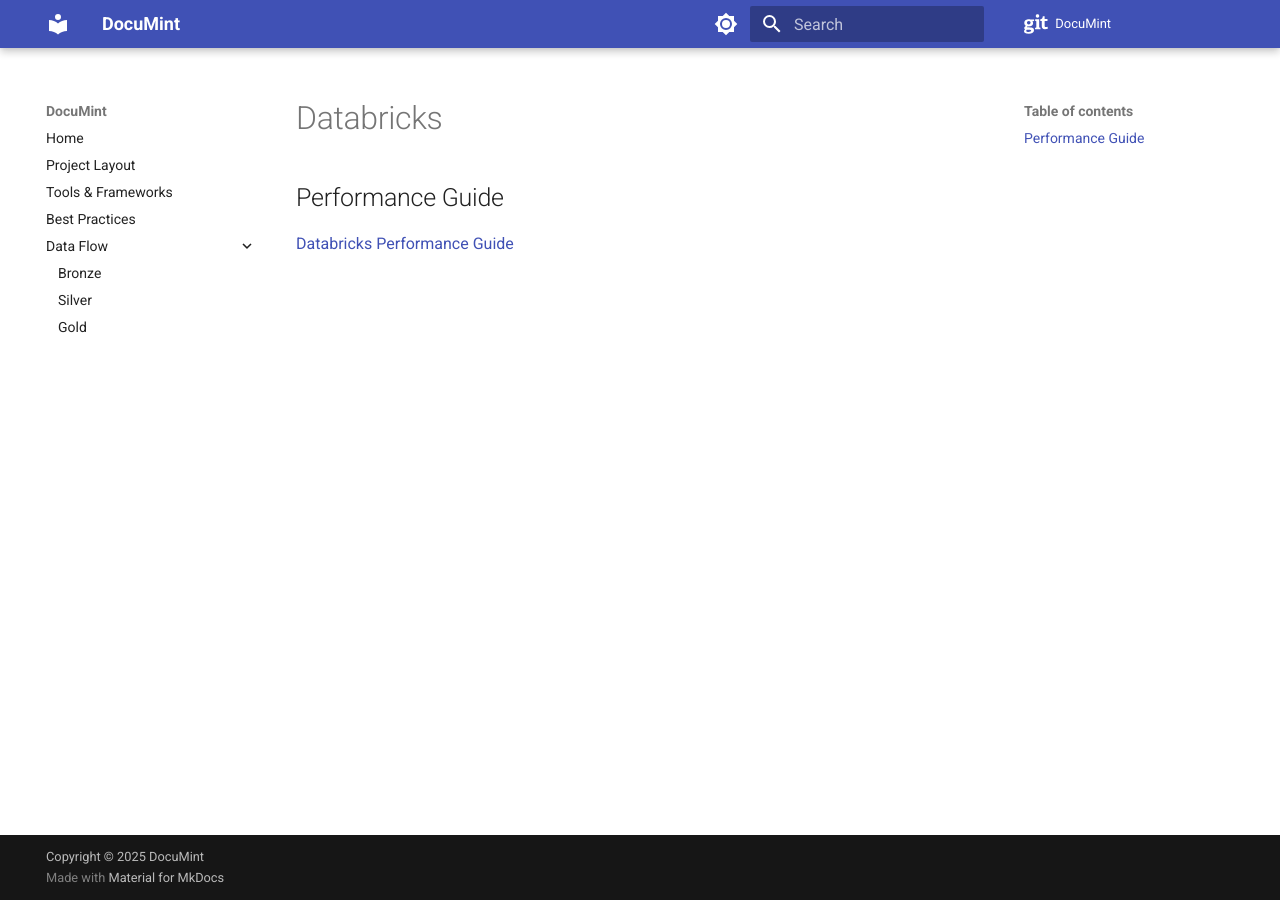
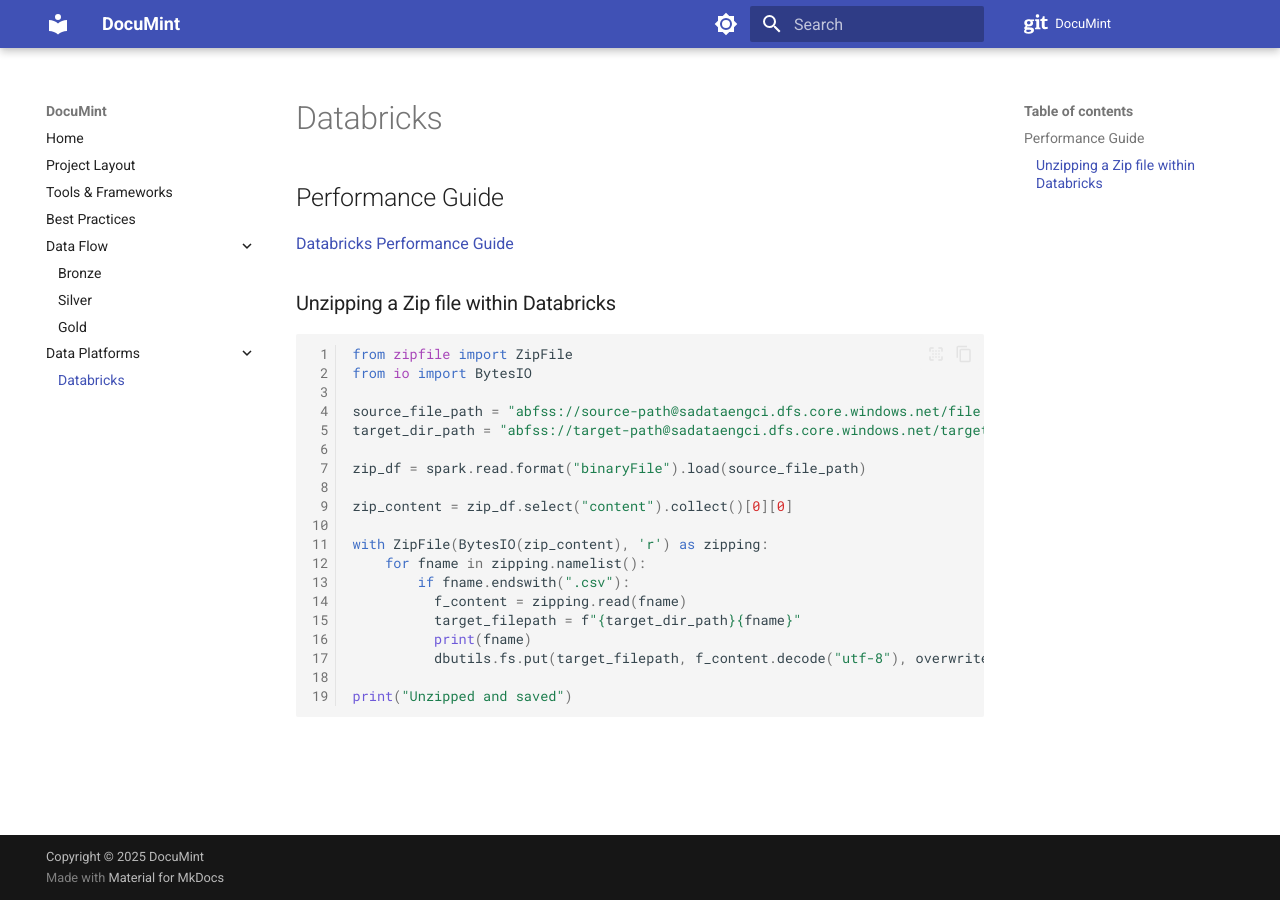
Before and after one commit to g-kannan/documint, an MkDocs documentation site: the page built from docs/05_Data_Platforms/Databricks.md, in a window 1280 px wide. Built offline with MkDocs 1.6.1 and Material for MkDocs 9.7.7, drawn with Linux system fonts in a browser that asks for light colours; comment, search, counter and statistics services are not loaded.

Commit message:
Enhance documentation for data layers and platforms: update Bronze layer checks, add exception logging, and include Databricks unzipping example.

````diff
--- a/docs/05_Data_Platforms/Databricks.md
+++ b/docs/05_Data_Platforms/Databricks.md
@@ -3,3 +3,27 @@
 ## Performance Guide
 
 [Databricks Performance Guide](https://www.databricks.com/discover/pages/optimize-data-workloads-guide)
+
+
+### Unzipping a Zip file within Databricks
+``` py
+from zipfile import ZipFile
+from io import BytesIO
+
+source_file_path = "abfss://source-path@sadataengci.dfs.core.windows.net/file.zip"
+target_dir_path = "abfss://target-path@sadataengci.dfs.core.windows.net/target-folder/"
+
+zip_df = spark.read.format("binaryFile").load(source_file_path)
+
+zip_content = zip_df.select("content").collect()[0][0]
+
+with ZipFile(BytesIO(zip_content), 'r') as zipping:
+    for fname in zipping.namelist():
+        if fname.endswith(".csv"):
+          f_content = zipping.read(fname)
+          target_filepath = f"{target_dir_path}{fname}"
+          print(fname)
+          dbutils.fs.put(target_filepath, f_content.decode("utf-8"), overwrite=True)
+
+print("Unzipped and saved")
+```
--- a/mkdocs.yml
+++ b/mkdocs.yml
@@ -58,3 +58,5 @@ nav:
       - Bronze: 03_DataLayers/02_Bronze/Bronze.md
       - Silver: 03_DataLayers/03_Silver/Silver.md
       - Gold: 03_DataLayers/04_Gold/Gold.md
+  - Data Platforms:
+      - Databricks: 05_Data_Platforms/Databricks.md
````
Also changed, not shown: docs/03_DataLayers/02_Bronze/Bronze.md (+28 -2 lines), docs/03_DataLayers/CombinedChecklist.md (+9 -5 lines), docs/05_Data_Platforms/BigQuery.md (+2 -0 lines).
